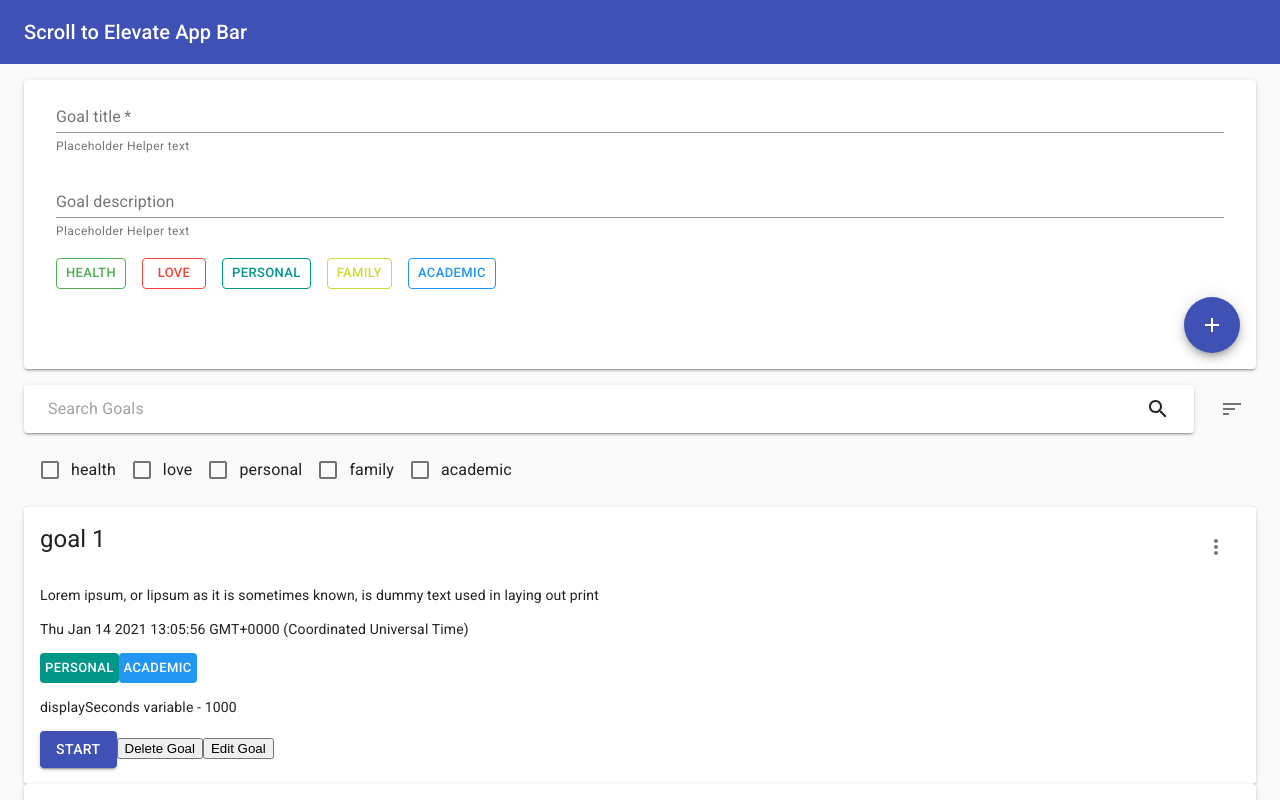
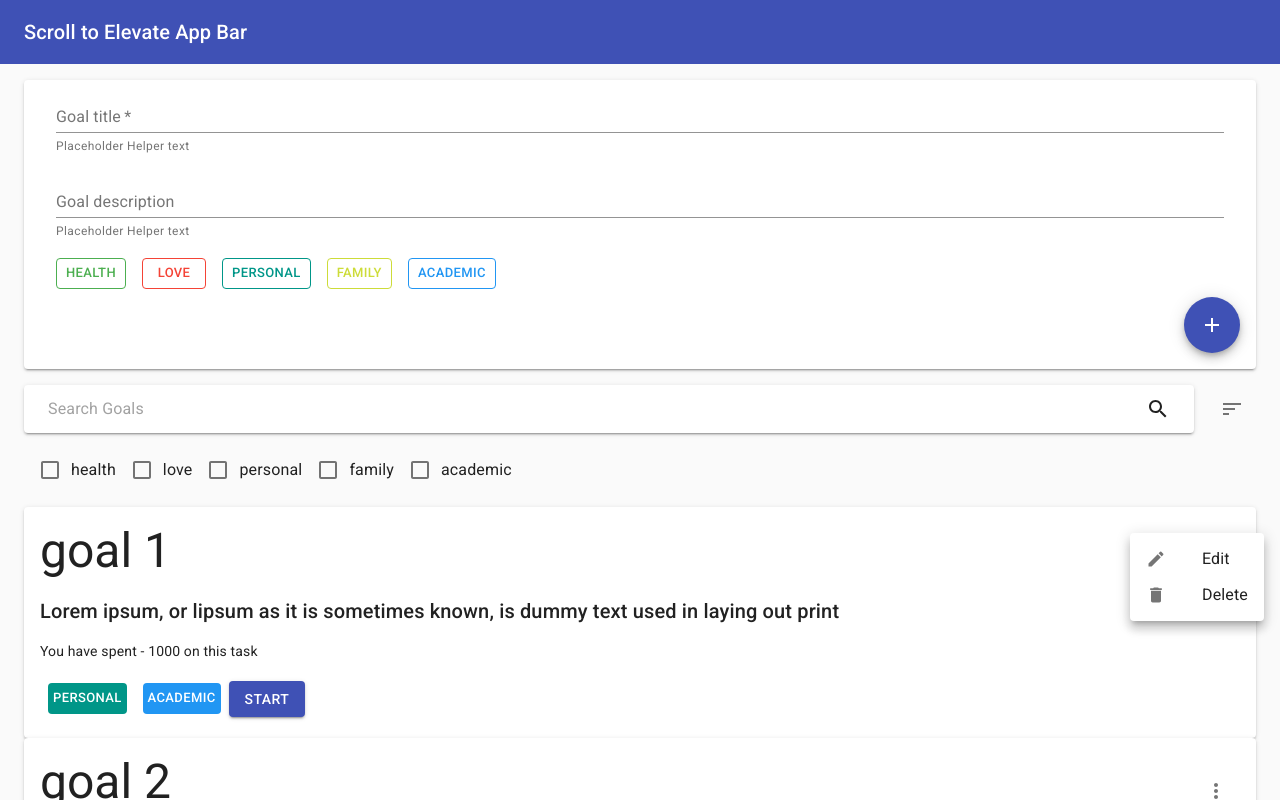
Before and after one commit to BhavyaCodes/get-it-done, a React (Create React App) app: page / in a window 1280 px wide. Both pictures are taken after a click on the button 1216 px from the left and 546 px from the top of the page. Shown: the top 800 px of the page. Built offline with nearby package versions, Linux system fonts and the light colour scheme.

Commit message:
more goal styling

```diff
--- a/src/components/Goal.jsx
+++ b/src/components/Goal.jsx
@@ -19,6 +19,9 @@ import IconButton from "@material-ui/core/IconButton";
 import Menu from "@material-ui/core/Menu";
 import MenuItem from "@material-ui/core/MenuItem";
 import MoreVertIcon from "@material-ui/icons/MoreVert";
+import DeleteIcon from "@material-ui/icons/Delete";
+import EditIcon from "@material-ui/icons/Edit";
+import ListItemIcon from "@material-ui/core/ListItemIcon";
 
 import {
   red,
@@ -96,6 +99,9 @@ function Goal({ goal, setGoals, globalHashTags }) {
       display: "flex",
       justifyContent: "space-between",
     },
+    hashTag: {
+      margin: theme.spacing(1),
+    },
   }));
   const classes = useStyles();
   const [modalOpen, setModalOpen] = React.useState(false);
@@ -110,6 +116,18 @@ function Goal({ goal, setGoals, globalHashTags }) {
             1000
       : goal.duration
   );
+
+  //3 dot menu
+  const [anchorEl, setAnchorEl] = React.useState(null);
+  const open = Boolean(anchorEl);
+
+  const handleClick = (event) => {
+    setAnchorEl(event.currentTarget);
+  };
+
+  const handleCloseMenu = () => {
+    setAnchorEl(null);
+  };
 
   useEffect(() => {
     let myInterval = setInterval(() => {
@@ -169,7 +187,11 @@ function Goal({ goal, setGoals, globalHashTags }) {
       }))(Button);
 
       chips.push(
-        <ColorButton size="small" key={hashTags[key]._id}>
+        <ColorButton
+          className={classes.hashTag}
+          size="small"
+          key={hashTags[key]._id}
+        >
           {hashTags[key].tag}
         </ColorButton>
       );
@@ -198,40 +220,71 @@ function Goal({ goal, setGoals, globalHashTags }) {
   return (
     <Paper className={classes.root} elevation={2}>
       <div className={classes.TitleAndOptionsContainer}>
-        <Typography variant="h5" gutterBottom>
+        <Typography variant="h3" gutterBottom>
           {goal.name}
         </Typography>
-
         <IconButton
           aria-label="more"
           aria-controls="long-menu"
           aria-haspopup="true"
-          // onClick={handleClick}
+          onClick={handleClick}
         >
           <MoreVertIcon />
         </IconButton>
+        <Menu
+          id="long-menu"
+          anchorEl={anchorEl}
+          keepMounted
+          open={open}
+          onClose={handleCloseMenu}
+        >
+          <MenuItem
+            onClick={() => {
+              handleCloseMenu();
+              setEditing(true);
+            }}
+          >
+            <ListItemIcon>
+              <EditIcon fontSize="small" />
+            </ListItemIcon>
+            <Typography variant="inherit">Edit</Typography>
+          </MenuItem>
+          <MenuItem
+            onClick={() => {
+              handleClickOpen();
+              handleCloseMenu();
+            }}
+          >
+            <ListItemIcon>
+              <DeleteIcon fontSize="small" />
+            </ListItemIcon>
+            <Typography variant="inherit">Delete</Typography>
+          </MenuItem>
+        </Menu>
       </div>
-
-      <p>{goal.description}</p>
-      <p>{new Date(goal.timeAdded).toString()}</p>
+      <Typography variant="h6" gutterBottom>
+        {goal.description}
+      </Typography>
+      {/* <p>{new Date(goal.timeAdded).toString()}</p> */}
+      <p> You have spent - {displaySeconds} on this task</p>
       {goal?.hashTags &&
         goal?.hashTags?.length !== 0 &&
         renderHashTags(goal.hashTags)}
-      <p> displaySeconds variable - {displaySeconds}</p>
+
       {/* <p>Duration variable - {goal.duration}</p> */}
       <Button variant="contained" color="primary" onClick={handleStartPause}>
         {goal.isActive ? "pause" : "start"}
       </Button>
-      <button type="button" onClick={handleClickOpen}>
+      {/* <button type="button" onClick={handleClickOpen}>
         Delete Goal
-      </button>
-      <button
+      </button> */}
+      {/* <button
         onClick={() => {
           setEditing(true);
         }}
       >
         Edit Goal
-      </button>
+      </button> */}
       <Dialog
         fullScreen={fullScreen}
         open={modalOpen}
```
